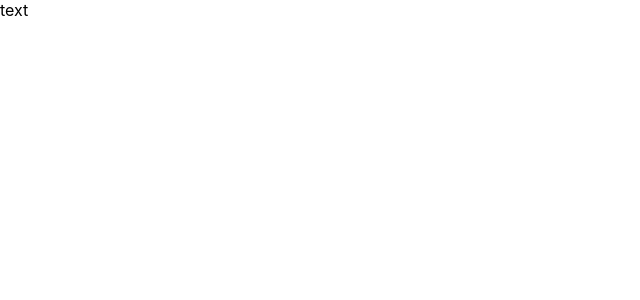
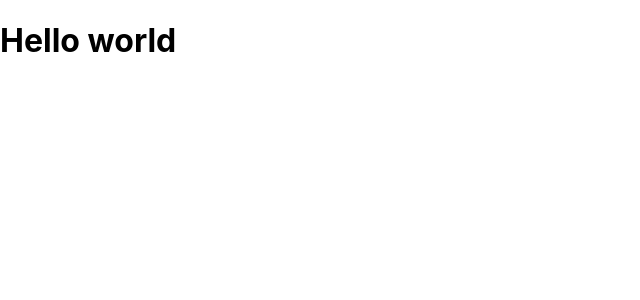
Before and after one commit to GuldanaBaktybekova/23.03-app, a React (Create React App) app: page / in a window 1280 px wide. Shown: the top 300 px of the page, without its empty margins (0-640 px from the left). Built offline with nearby package versions, Linux system fonts and the light colour scheme.

Commit message:
Added h1

```diff
--- a/src/App.js
+++ b/src/App.js
@@ -1,9 +1,8 @@
-
-
 function App() {
   return (
     <div className="App">
- text
+      <h1>Hello world</h1>
+
     </div>
   );
 }
```
